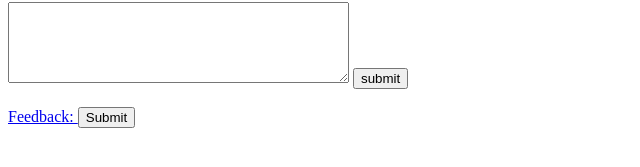
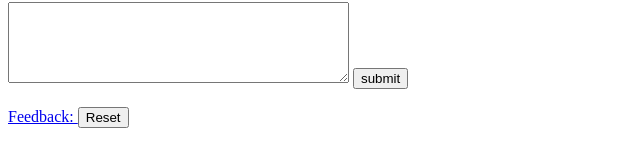
Before and after one commit to trimurthulusathivelli/student-portal-demo, a plain HTML site: page feedback.html in a window 1280 px wide. Shown: the part 369-536 px from the top of the page, 0-640 px from the left. Drawn offline with Linux system fonts and the light colour scheme.

Commit message:
Update feedback.html

```diff
--- a/feedback.html
+++ b/feedback.html
@@ -37,10 +37,11 @@
         <button type="submit" onclick="alert('Your requirment is recived sucessfully')">submit</button><br><br>
 
         <a href="c:\Users\chinodaa\Desktop">
-           Feedback: <button>Submit</button>
+           Feedback: <button>Reset</button>
         </a>
     </select>
 
     </from>
 </body>
+
 </html>
```
